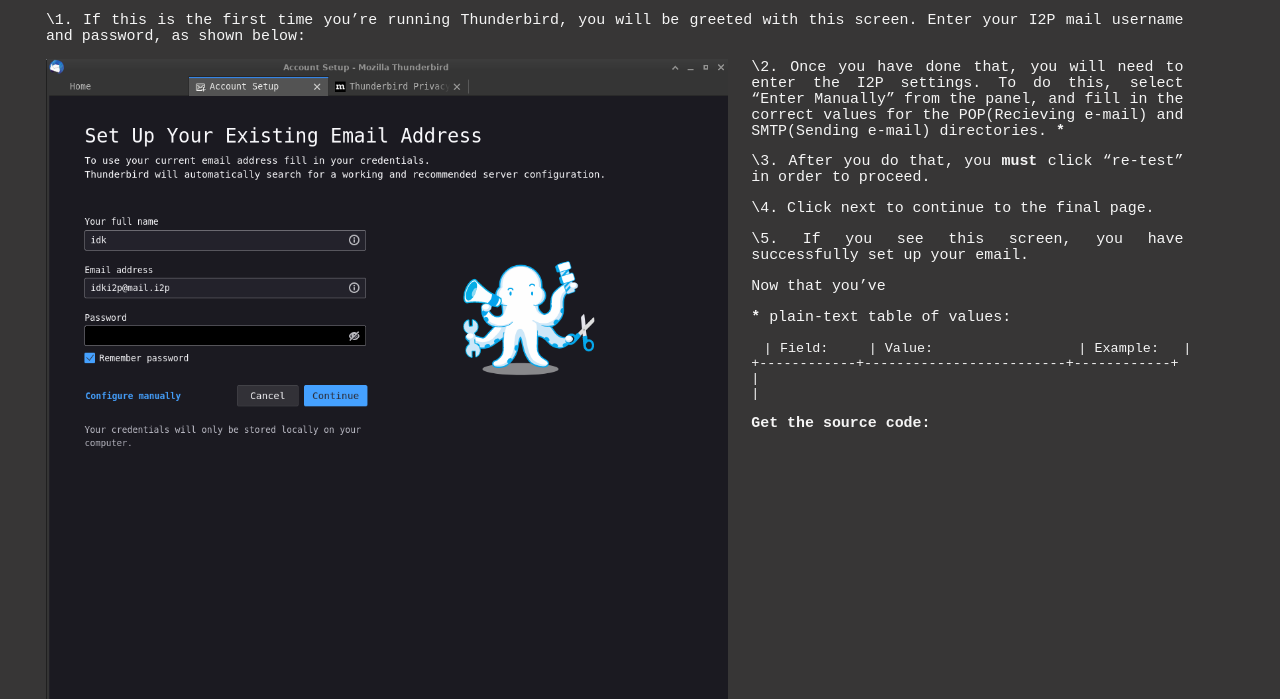
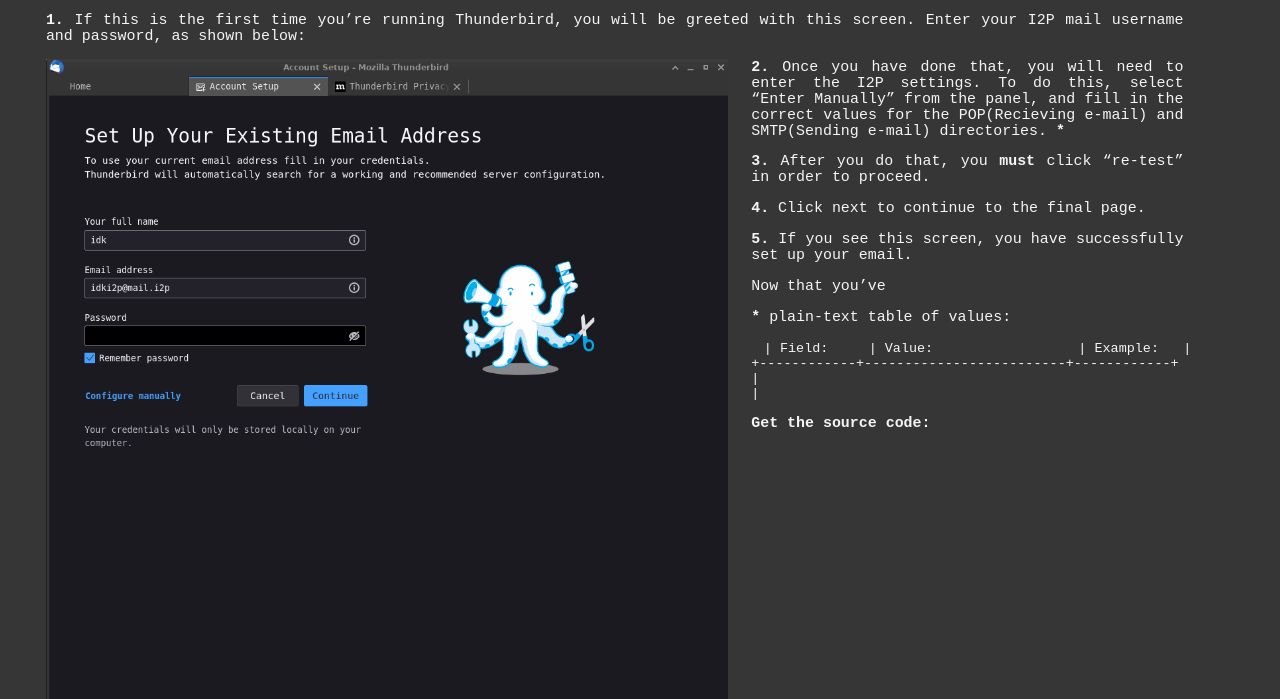
Before and after one commit to eyedeekay/Thunderbird-I2P-Configuration, a plain HTML site: page index.html in a window 1280 px wide. Shown: the part 101-800 px from the top of the page. Drawn offline with Linux system fonts and the light colour scheme.

Commit message:
update index.html

```diff
--- a/index.html
+++ b/index.html
@@ -50,13 +50,19 @@
       A guide to configuring Thunderbird to use in-I2P mail with screenshots in stuff. May upstream to i2p.www if it&rsquo;s any good and I really can&rsquo;t do any better.
     </p>
     <p>
-      \1. If this is the first time you&rsquo;re running Thunderbird, you will be greeted with this screen. Enter your I2P mail username and password, as shown below:
+      <strong>
+        1.
+      </strong>
+      If this is the first time you&rsquo;re running Thunderbird, you will be greeted with this screen. Enter your I2P mail username and password, as shown below:
     </p>
     <p>
       <img src="thunderbird-0.png" alt="The first step is to enter some basic information" />
     </p>
     <p>
-      \2. Once you have done that, you will need to enter the I2P settings. To do this, select &ldquo;Enter Manually&rdquo; from the panel, and fill in the correct values for the POP(Recieving e-mail) and SMTP(Sending e-mail) directories.
+      <strong>
+        2.
+      </strong>
+      Once you have done that, you will need to enter the I2P settings. To do this, select &ldquo;Enter Manually&rdquo; from the panel, and fill in the correct values for the POP(Recieving e-mail) and SMTP(Sending e-mail) directories.
       <strong>
         *
       </strong>
@@ -65,7 +71,10 @@
       <img src="thunderbird-1.png" alt="The second step is to manually enter the local tunnel information for POP and SMTP" />
     </p>
     <p>
-      \3. After you do that, you
+      <strong>
+        3.
+      </strong>
+      After you do that, you
       <strong>
         must
       </strong>
@@ -75,13 +84,19 @@
       <img src="thunderbird-2.png" alt="The third step is to test the configuration" />
     </p>
     <p>
-      \4. Click next to continue to the final page.
+      <strong>
+        4.
+      </strong>
+      Click next to continue to the final page.
     </p>
     <p>
       <img src="thunderbird-3.png" alt="The fourth step is to click next" />
     </p>
     <p>
-      \5. If you see this screen, you have successfully set up your email.
+      <strong>
+        5.
+      </strong>
+      If you see this screen, you have successfully set up your email.
     </p>
     <p>
       <img src="thunderbird-4.png" alt="This is what it looks like when you&rsquo;re done." />
```
Also changed, not shown: 1 other file.
